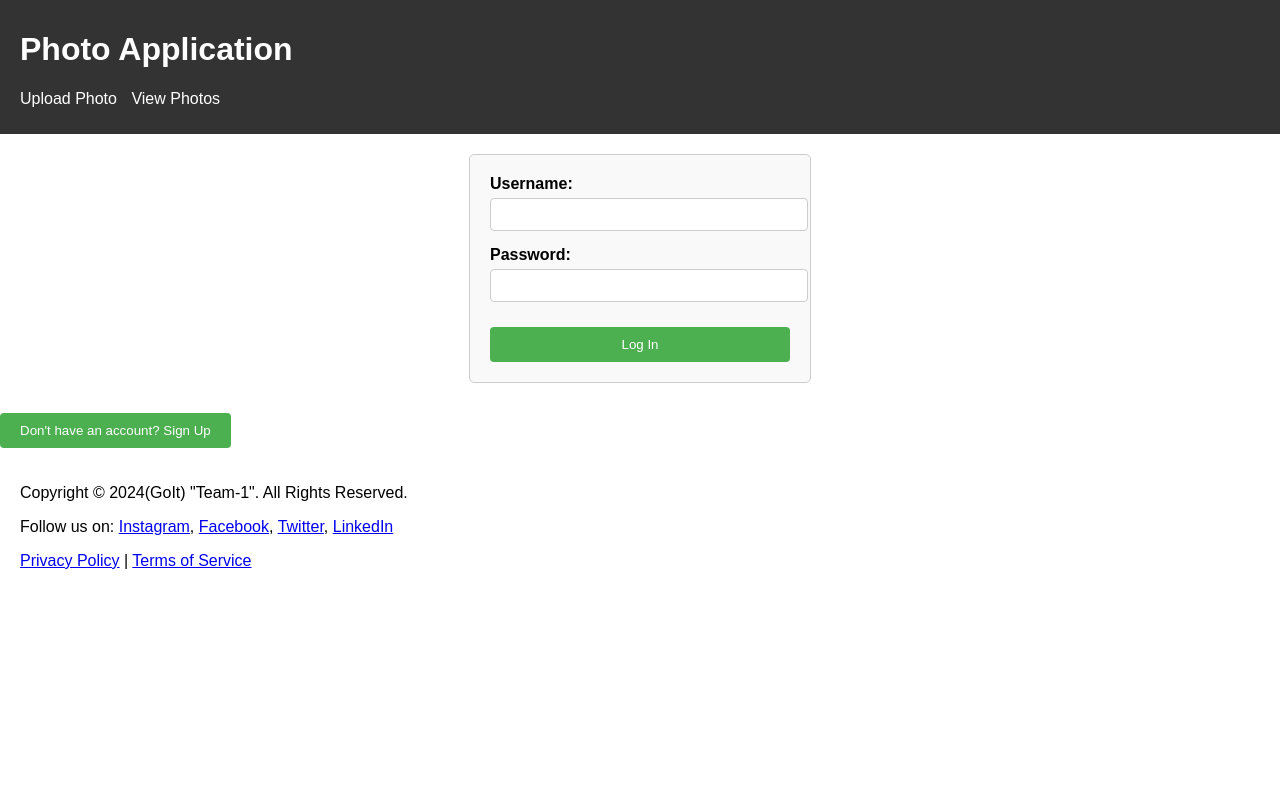
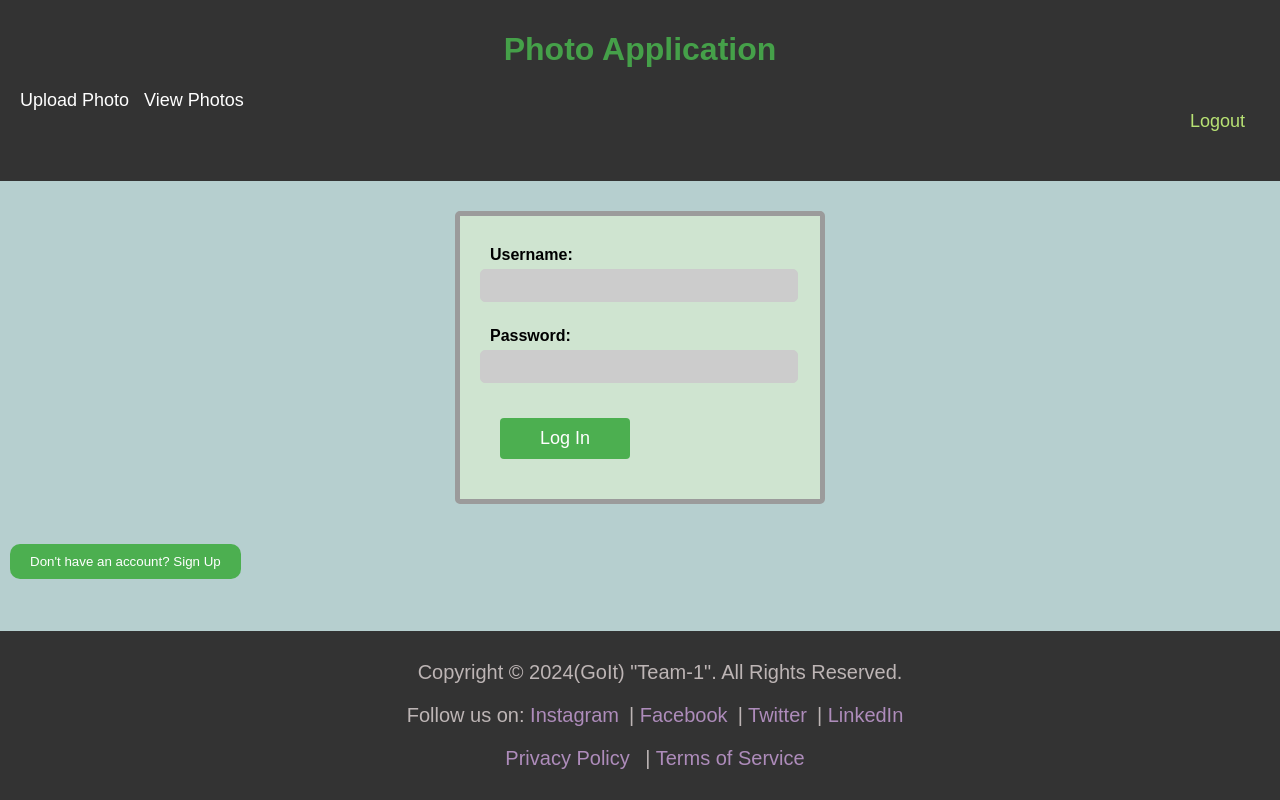
Before and after one commit to Alona7777/PhotoShare, a FastAPI app: page / in a window 1280 px wide. Run offline with FastAPI, Linux system fonts and the light colour scheme; parts of the project's set-up code (start-up, migrations or seed data) failed here and were passed over.

Commit message:
Make some change css and HTMl. Work in progress)!

```diff
--- a/static/css/style.css
+++ b/static/css/style.css
@@ -2,6 +2,8 @@ body {
     font-family: Arial, sans-serif;
     margin: 0;
     padding: 0;
+    background-attachment: fixed;
+    background-color: rgb(182, 207, 207);
 }
 
 header {
@@ -10,9 +12,19 @@ header {
     padding: 10px 20px;
 }
 
+
+h1 {
+    color: #45a049;
+    text-align: center;
+
+}
+
 nav ul {
     list-style-type: none;
     padding: 0;
+    color: #45a049;
+    font-size: 18px;
+
 }
 
 nav ul li {
@@ -25,14 +37,25 @@ nav ul li a {
     text-decoration: none;
 }
 
+#logout-link {
+    color: rgb(184, 226, 116);
+    text-decoration: none;
+    font-size: 18px;
+    margin-left: auto;
+    margin-right: 15px;
+    display: block;
+    cursor: pointer;
+    width: fit-content;
+}
+
 main {
     padding: 20px;
 }
 #signup-form, #login-form {
-    margin: 20px auto;
+    margin: 30px auto;
     width: 300px;
-    padding: 20px;
-    border: 1px solid #ccc;
+    padding: 30px;
+    border: 5px solid #9b9b9b;
     border-radius: 5px;
     background-color: #f9f9f9;
 }
@@ -43,19 +66,30 @@ main {
     font-weight: bold;
 }
 
+#login-form {
+    background-color: #cfe4d0;
+}
+
+#signup-form {
+    background-color: #cfe4d0;
+}
+
+
 #signup-form input, #login-form input {
     width: 100%;
     padding: 8px;
-    margin-bottom: 15px;
+    margin-bottom: 25px;
+    margin-left: -10px;
     border: 1px solid #ccc;
-    border-radius: 4px;
+    border-radius: 5px;
+    background: #ccc;
 }
 
 #signup-form button, #login-form button {
-    width: 100%;
-    padding: 10px;
+    padding: 10px 40px;
     background-color: #4CAF50;
     color: white;
+    font-size: 18px;
     border: none;
     border-radius: 4px;
     cursor: pointer;
@@ -71,10 +105,39 @@ button {
     background-color: #4CAF50;
     color: white;
     border: none;
-    border-radius: 4px;
+    border-radius: 10px;
     cursor: pointer;
+    margin-left: 10px;
+    margin-bottom: 10px;
 }
 
 button:hover {
     background-color: #45a049;
 }
+
+
+footer {
+    background-color: #333;
+    position: fixed;
+    left: 0%;
+    bottom: 0%;
+    width: 100%;
+    color: white;
+    text-align: center;
+    margin: auto;
+    padding: 10px 20px;
+
+}
+
+footer a {
+    color: rgb(174, 140, 187);
+    text-decoration: none;
+    margin-right: 10px;
+
+}
+
+footer p {
+    font-size: 20px;
+    color: #bdb5b5;
+
+}
--- a/templates/index.html
+++ b/templates/index.html
@@ -1,53 +1,3 @@
-<!--<!doctype html>-->
-<!--<html lang="en" class="h-100">-->
-<!--<head>-->
-<!--    <meta charset="utf-8">-->
-<!--    <meta name="viewport" content="width=device-width, initial-scale=1">-->
-<!--    <meta name="description" content="A photo sharing platform that lets you connect and share with people around the world.">-->
-<!--    <meta name="Team-1" content="PhotoShare-App">-->
-<!--    <title>{{title}}</title>-->
-<!--    <link rel="icon" type="image/x-icon" href="static/images/favicon.ico">-->
-<!--    <link href="https://cdn.jsdelivr.net/npm/bootstrap@5.3.0-alpha2/dist/css/bootstrap.min.css" rel="stylesheet">-->
-<!--    <link href="static/css/cover.css" rel="stylesheet">-->
-<!--</head>-->
-<!--<body class="d-flex h-100 text-center text-bg-dark">-->
-
-<!--<div class="cover-container d-flex w-100 h-100 p-3 mx-auto flex-column">-->
-<!--    <header class="mb-auto">-->
-<!--        <nav class="nav nav-masthead justify-content-center">-->
-<!--            <a class="nav-link active" href="http://127.0.0.1:8000/docs">Home</a>-->
-<!--            <a class="nav-link" href="http://127.0.0.1:8000/docs#/auth/login_api_auth_login_post" >Photo</a>-->
-<!--            <a class="nav-link" href="http://127.0.0.1:8000/docs#/auth/signup_api_auth_signup_post">SignUp</a>-->
-<!--        </nav>-->
-<!--    </header>-->
-
-<!--    <main class="px-3">-->
-<!--        <h1>{{title}}</h1>-->
-<!--        <p class="lead">-->
-<!--            <a href="/docs" class="btn btn-lg btn-light">FastApi Swagger</a>-->
-<!--        </p>-->
-<!--    </main>-->
-
-<!--    <footer class="mt-auto text-white-50">-->
-<!--        <p>Copyright &copy; 2024(GoIt) "Team-1". All Rights Reserved.</p>-->
-<!--        <p>Follow us on:-->
-<!--            <a href="https://instagram.com" target="_blank">Instagram</a>,-->
-<!--            <a href="https://facebook.com" target="_blank">Facebook</a>,-->
-<!--            <a href="https://twitter.com" target="_blank">Twitter</a>,-->
-<!--            <a href="https://LinkedIn.com" target="_blank">LinkedIn</a>-->
-<!--        </p>-->
-<!--        <p>-->
-<!--            <a href="https://www.iubenda.com/privacy-policy/63375980" class="text-white">Privacy Policy</a> |-->
-<!--            <a href="/terms-of-service" class="text-white">Terms of Service</a>-->
-<!--        </p>-->
-<!--    </footer>-->
-<!--</div>-->
-
-<!--</body>-->
-<!--</html>-->
-
-
-
 <!DOCTYPE html>
 <html lang="en">
 <head>
@@ -63,6 +13,7 @@
             <ul>
                 <li><a href="#" id="upload-link">Upload Photo</a></li>
                 <li><a href="#" id="view-link">View Photos</a></li>
+                <li><a href="#" id="logout-link">Logout</a></li>
             </ul>
         </nav>
     </header>
@@ -106,12 +57,12 @@
         <div id="content">
 
         </div>
-     <footer class="mt-auto text-white-50">
+     <footer>
         <p>Copyright &copy; 2024(GoIt) "Team-1". All Rights Reserved.</p>
         <p>Follow us on:
-            <a href="https://instagram.com" target="_blank">Instagram</a>,
-            <a href="https://facebook.com" target="_blank">Facebook</a>,
-            <a href="https://twitter.com" target="_blank">Twitter</a>,
+            <a href="https://instagram.com" target="_blank">Instagram</a>|
+            <a href="https://facebook.com" target="_blank">Facebook</a>|
+            <a href="https://twitter.com" target="_blank">Twitter</a>|
             <a href="https://LinkedIn.com" target="_blank">LinkedIn</a>
         </p>
         <p>
```
